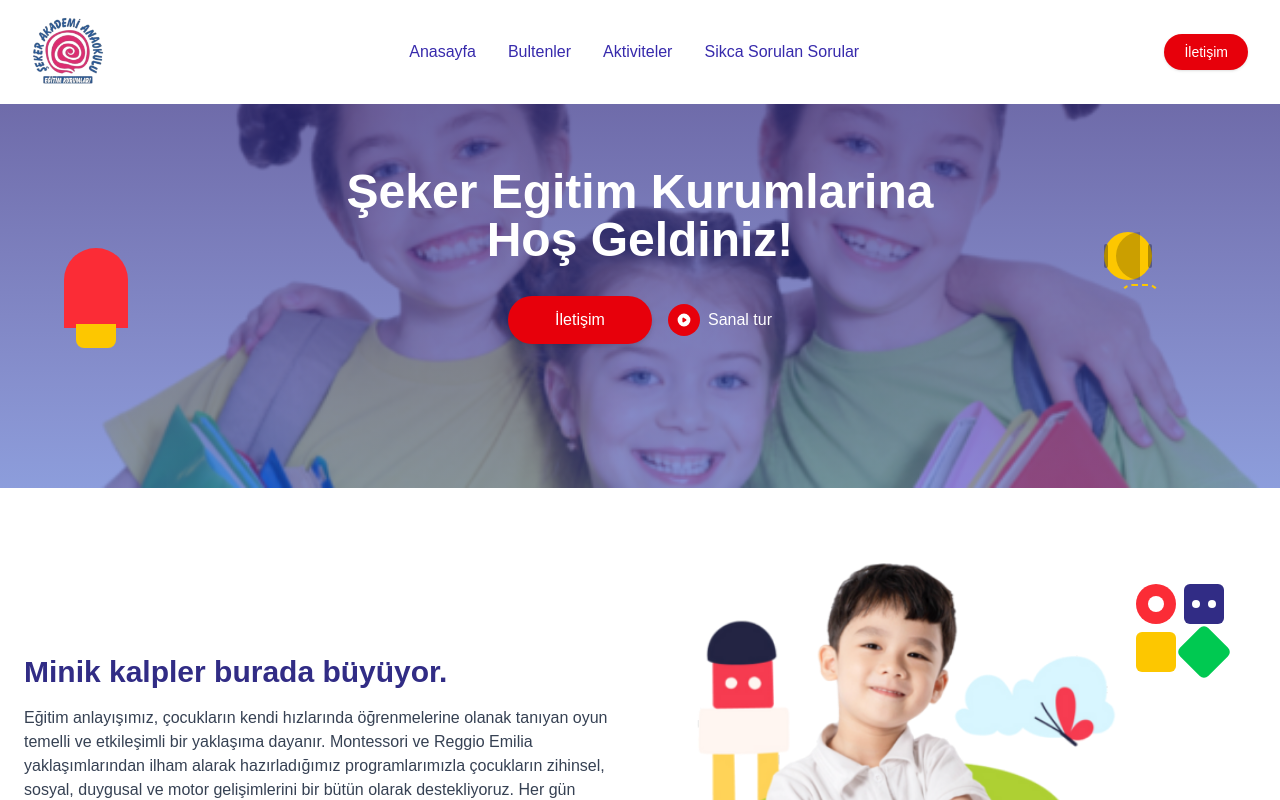
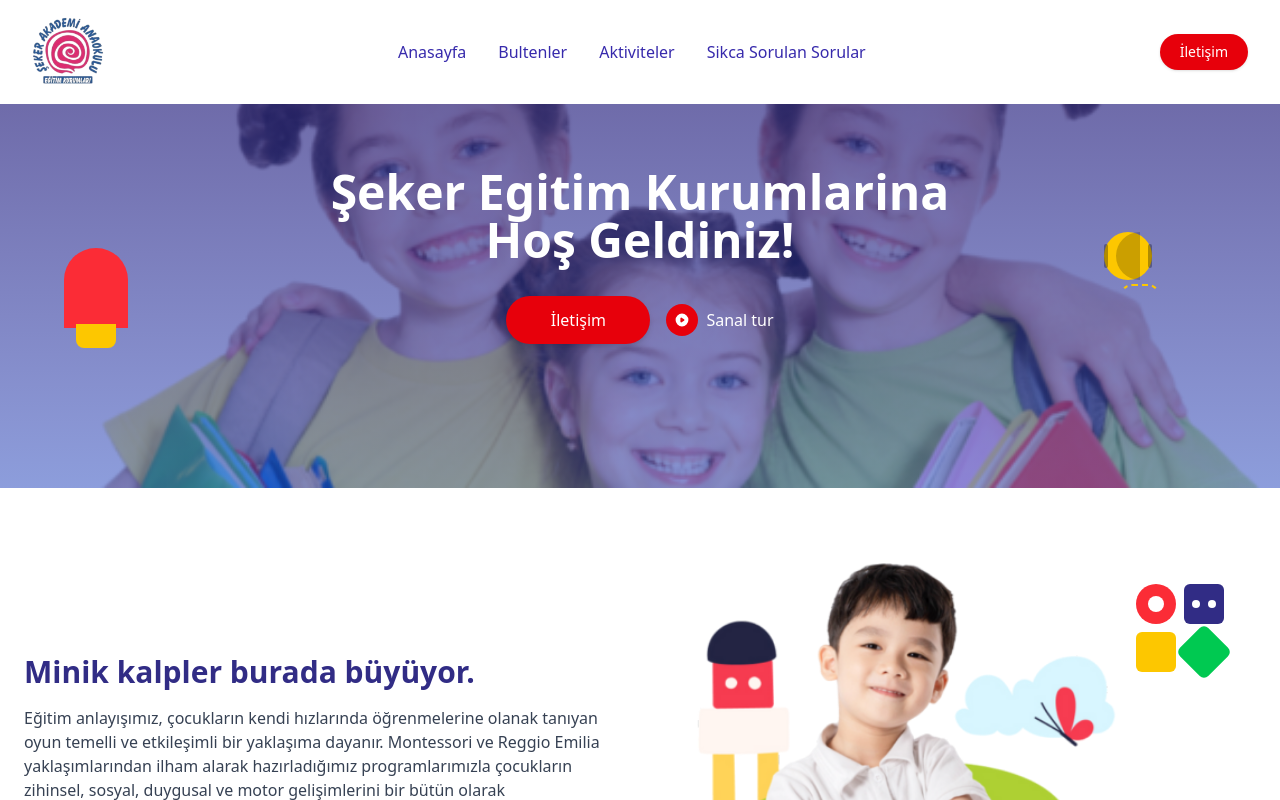
Before and after one commit to meertseker/react-kindergarten-site, a Next.js app: page / in a window 1280 px wide. Shown: the top 800 px of the page. Built offline with nearby package versions, Linux system fonts and the light colour scheme.

Commit message:
lil issue fixed 4

```diff
--- a/app/globals.css
+++ b/app/globals.css
@@ -22,6 +22,5 @@
 body {
   background: var(--background);
   color: var(--foreground);
-  font-family: 'var(--font-sans)', sans-serif;
-
+  font-family: var(--font-sans), sans-serif; /* Remove quotes around var(--font-sans) */
 }
```
